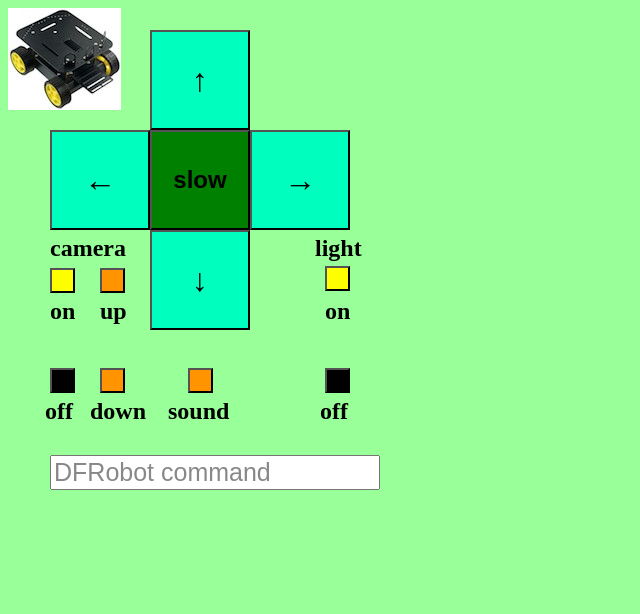
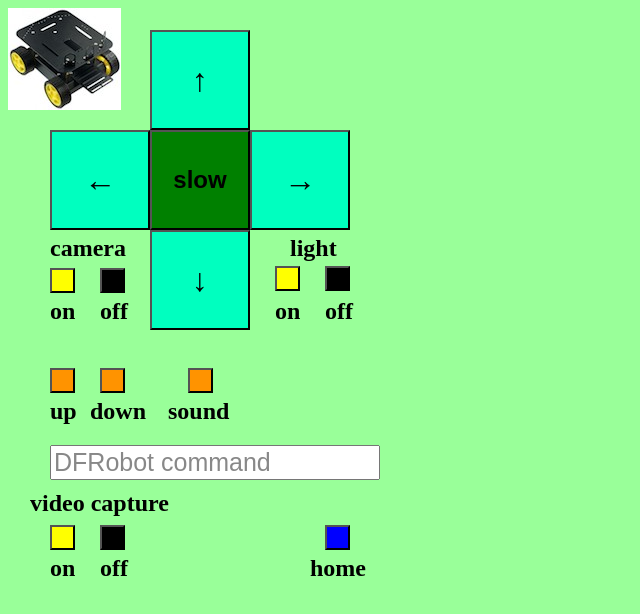
Before and after one commit to rbakx/DFRobot, a plain HTML site: page Pi/www/index1.html in a window 1280 px wide. Shown: the whole page, without its empty margins (0-640 px from the left). Drawn offline with Linux system fonts and the light colour scheme.

Commit message:
Added capturing video and uploading to Google Drive!

```diff
--- a/Pi/www/index1.html
+++ b/Pi/www/index1.html
@@ -59,31 +59,38 @@ function inputBlur(i){
     <button onclick="setSpeed(this)" style="width: 100px; height: 100px; position: absolute; left: 50px; top: 130px; font-size: 32px; font-weight: bold; background-color: rgb(0, 255, 191);" name="cmd" value="left">&#8592;</button>
     <button onclick="setSpeed(this)" style="width: 100px; height: 100px; position: absolute; left: 250px; top: 130px; font-size: 32px; font-weight: bold; background-color: rgb(0, 255, 191);" name="cmd" value="right">&#8594;</button>
     <button onclick="setSpeed(this)" style="width: 100px; height: 100px; position: absolute; left: 150px; top: 230px; font-size: 32px; font-weight: bold; background-color: rgb(0, 255, 191);" name="cmd" value="backward">&#8595;</button>
-    <button style="width: 25px; height: 25px; position: absolute; left: 50px; top: 268px; background-color: rgb(255, 255, 0);" name="cmd" value="start_stream"></button>
-    <button style="width: 25px; height: 25px; position: absolute; left: 100px; top: 268px; background-color: rgb(255, 147, 0);" name="cmd" value="cam-up"></button>
-    <button style="width: 25px; height: 25px; position: absolute; left: 50px; top: 368px; background-color: rgb(0, 0, 0);" name="cmd" value="stop_stream"></button>
+    <button style="width: 25px; height: 25px; position: absolute; left: 50px; top: 268px; background-color: rgb(255, 255, 0);" name="cmd" value="start-stream"></button>
+    <button style="width: 25px; height: 25px; position: absolute; left: 100px; top: 268px; background-color: rgb(0, 0, 0);" name="cmd" value="stop-stream"></button>
+    <button style="width: 25px; height: 25px; position: absolute; left: 50px; top: 368px; background-color: rgb(255, 147, 0);" name="cmd" value="cam-up"></button>
     <button style="width: 25px; height: 25px; position: absolute; left: 100px; top: 368px; background-color: rgb(255, 147, 0);" name="cmd" value="cam-down"></button>
     <button style="width: 25px; height: 25px; position: absolute; left: 188px; top: 368px; background-color: rgb(255, 147, 0);" name="cmd" value="sound"></button>
-    <button style="width: 25px; height: 25px; position: absolute; left: 325px; top: 266px; background-color: rgb(255, 255, 0);" name="cmd" value="light-on"></button>
-    <button style="width: 25px; height: 25px; position: absolute; left: 325px; top: 368px; background-color: rgb(0, 0, 0);" name="cmd" value="light-off"></button>
+    <button style="width: 25px; height: 25px; position: absolute; left: 275px; top: 266px; background-color: rgb(255, 255, 0);" name="cmd" value="light-on"></button>
+    <button style="width: 25px; height: 25px; position: absolute; left: 325px; top: 266px; background-color: rgb(0, 0, 0);" name="cmd" value="light-off"></button>
     <input id="speed" type=button onclick="toggleSpeed(this)" style="width: 100px; height: 100px; position: absolute; left: 150px; top: 130px; font-size: 24px; font-weight: bold; background-color: rgb(0, 128, 0);" name="cmd" value="slow"></input>
-
+    <button style="width: 25px; height: 25px; position: absolute; left: 50px; top: 525px; background-color: rgb(255, 255, 0);" name="cmd" value="capture-start"></button>
+    <button style="width: 25px; height: 25px; position: absolute; left: 100px; top: 525px; background-color: rgb(0, 0, 0);" name="cmd" value="capture-stop"></button>
+    <button style="width: 25px; height: 25px; position: absolute; left: 325px; top: 525px; background-color: rgb(0, 0, 255);" name="cmd" value="home"></button>
 </form>
 
 <div style="font-size: 24px; position: absolute; top: 235px; left: 50px;"><b>camera</b></div>
 <div style="font-size: 24px; position: absolute; top: 298px; left: 50px;"><b>on</b></div>
-<div style="font-size: 24px; position: absolute; top: 298px; left: 100px;"><b>up</b></div>
-<div style="font-size: 24px; position: absolute; top: 398px; left: 45px;"><b>off</b></div>
+<div style="font-size: 24px; position: absolute; top: 298px; left: 100px;"><b>off</b></div>
+<div style="font-size: 24px; position: absolute; top: 398px; left: 50px;"><b>up</b></div>
 <div style="font-size: 24px; position: absolute; top: 398px; left: 90px;"><b>down</b></div>
 
-<div style="font-size: 24px; position: absolute; top: 235px; left: 315px;"><b>light</b></div>
-<div style="font-size: 24px; position: absolute; top: 298px; left: 325px;"><b>on</b></div>
-<div style="font-size: 24px; position: absolute; top: 398px; left: 320px;"><b>off</b></div>
+<div style="font-size: 24px; position: absolute; top: 235px; left: 290px;"><b>light</b></div>
+<div style="font-size: 24px; position: absolute; top: 298px; left: 275px;"><b>on</b></div>
+<div style="font-size: 24px; position: absolute; top: 298px; left: 325px;"><b>off</b></div>
 
 <div style="font-size: 24px; position: absolute; top: 398px; left: 168px;"><b>sound</b></div>
 
+<div style="font-size: 24px; position: absolute; top: 490px; left: 30px;"><b>video capture</b></div>
+<div style="font-size: 24px; position: absolute; top: 555px; left: 50px;"><b>on</b></div>
+<div style="font-size: 24px; position: absolute; top: 555px; left: 100px;"><b>off</b></div>
+<div style="font-size: 24px; position: absolute; top: 555px; left: 310px;"><b>home</b></div>
+
 <form action="?" method="get">
-  <div style="position: absolute; top: 455px; left: 50px;"><input name="cmd" size="20" style="font-size: 25px; color: rgb(136, 136, 136);" value="DFRobot command" onfocus="inputFocus(this)" onblur="inputBlur(this)" type=""></div>
+  <div style="position: absolute; top: 445px; left: 50px;"><input name="cmd" size="20" style="font-size: 25px; color: rgb(136, 136, 136);" value="DFRobot command" onfocus="inputFocus(this)" onblur="inputBlur(this)" type=""></div>
 </form>
 
 </body></html>
```
Also changed, not shown: Pi/www/index.html (+2 -2 lines), Pi/www/index2.html (+1 -1 lines), 1 other file.
